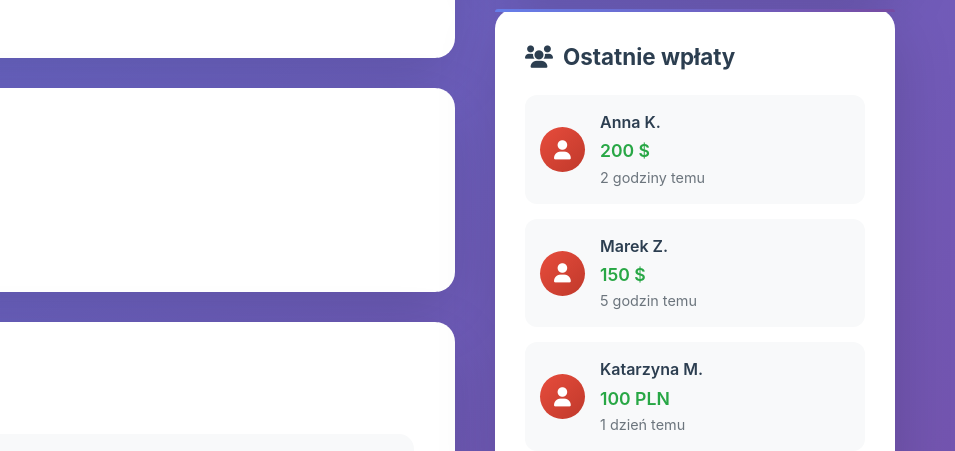
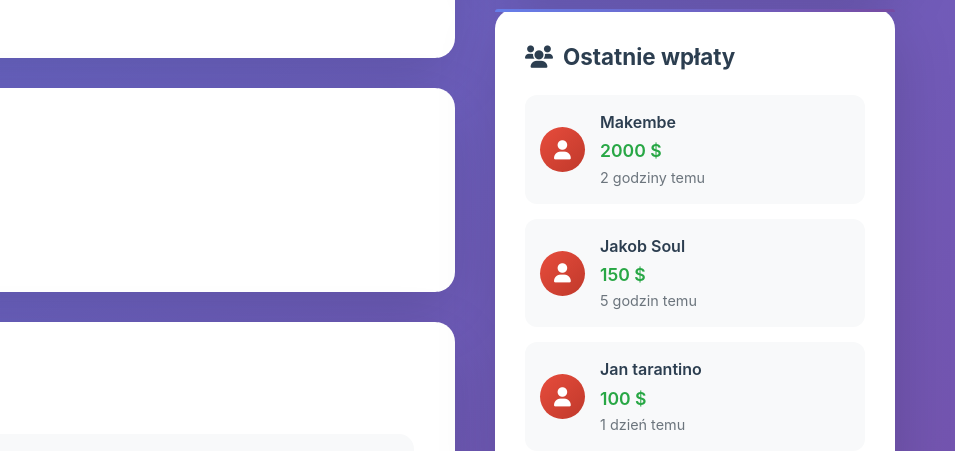
Before and after one commit to ReVofGod/johny, a plain HTML site: page index.html in a window 1280 px wide. Shown: the part 1178-1629 px from the top of the page, 325-1280 px from the left. Drawn offline with Linux system fonts and the light colour scheme.

Commit message:
Update index.html

```diff
--- a/index.html
+++ b/index.html
@@ -139,8 +139,8 @@ Johny trafił do mnie przypadkiem – przemoczony, głodny, zdezorientowany... i
                                 <i class="fas fa-user"></i>
                             </div>
                             <div class="donation-details">
-                                <div class="donor-name">Anna K.</div>
-                                <div class="donation-amount">200 $</div>
+                                <div class="donor-name">Makembe</div>
+                                <div class="donation-amount">2000 $</div>
                                 <div class="donation-time">2 godziny temu</div>
                             </div>
                         </div>
@@ -149,7 +149,7 @@ Johny trafił do mnie przypadkiem – przemoczony, głodny, zdezorientowany... i
                                 <i class="fas fa-user"></i>
                             </div>
                             <div class="donation-details">
-                                <div class="donor-name">Marek Z.</div>
+                                <div class="donor-name">Jakob Soul</div>
                                 <div class="donation-amount">150 $</div>
                                 <div class="donation-time">5 godzin temu</div>
                             </div>
@@ -159,8 +159,8 @@ Johny trafił do mnie przypadkiem – przemoczony, głodny, zdezorientowany... i
                                 <i class="fas fa-user"></i>
                             </div>
                             <div class="donation-details">
-                                <div class="donor-name">Katarzyna M.</div>
-                                <div class="donation-amount">100 PLN</div>
+                                <div class="donor-name">Jan tarantino</div>
+                                <div class="donation-amount">100 $</div>
                                 <div class="donation-time">1 dzień temu</div>
                             </div>
                         </div>
```
